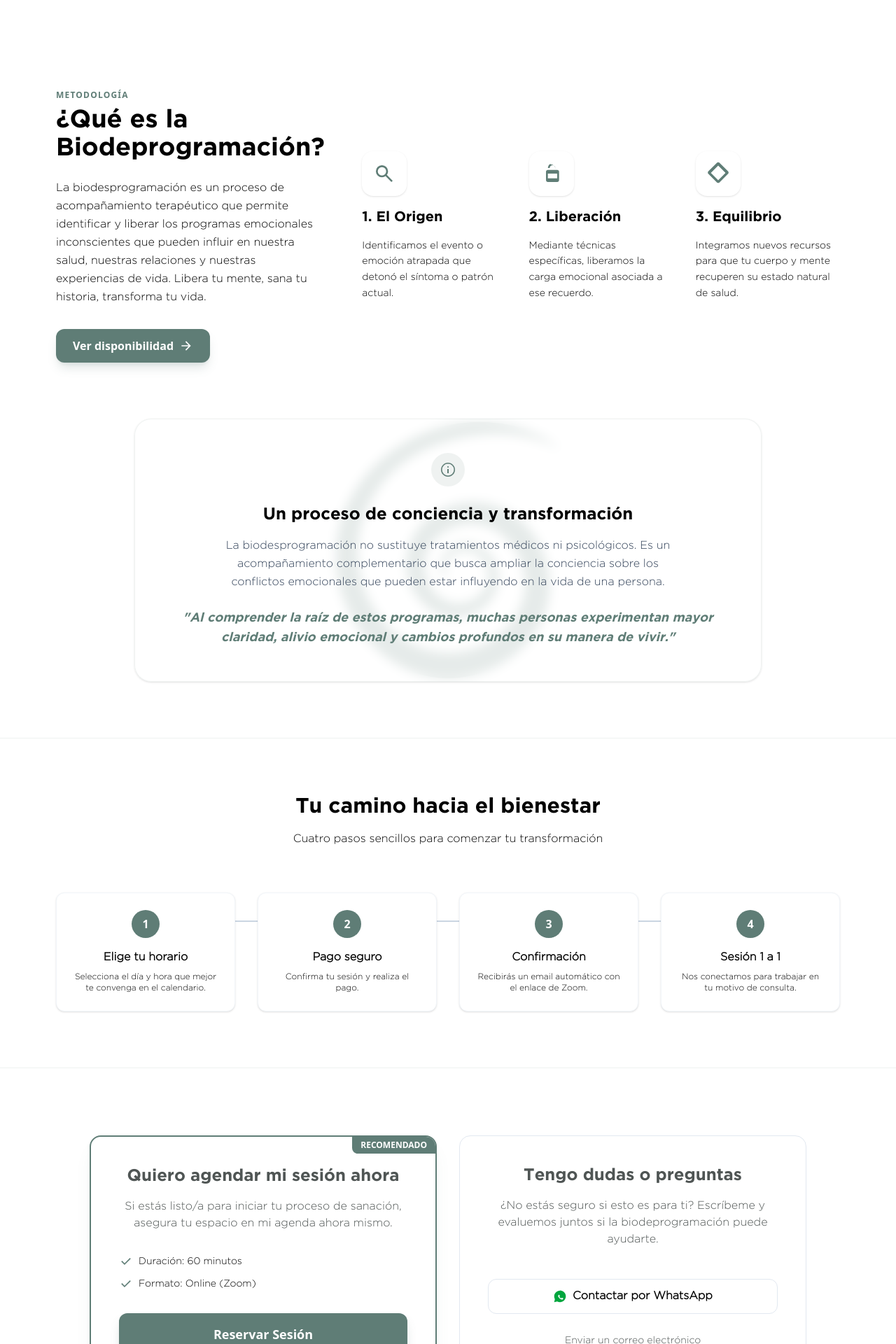
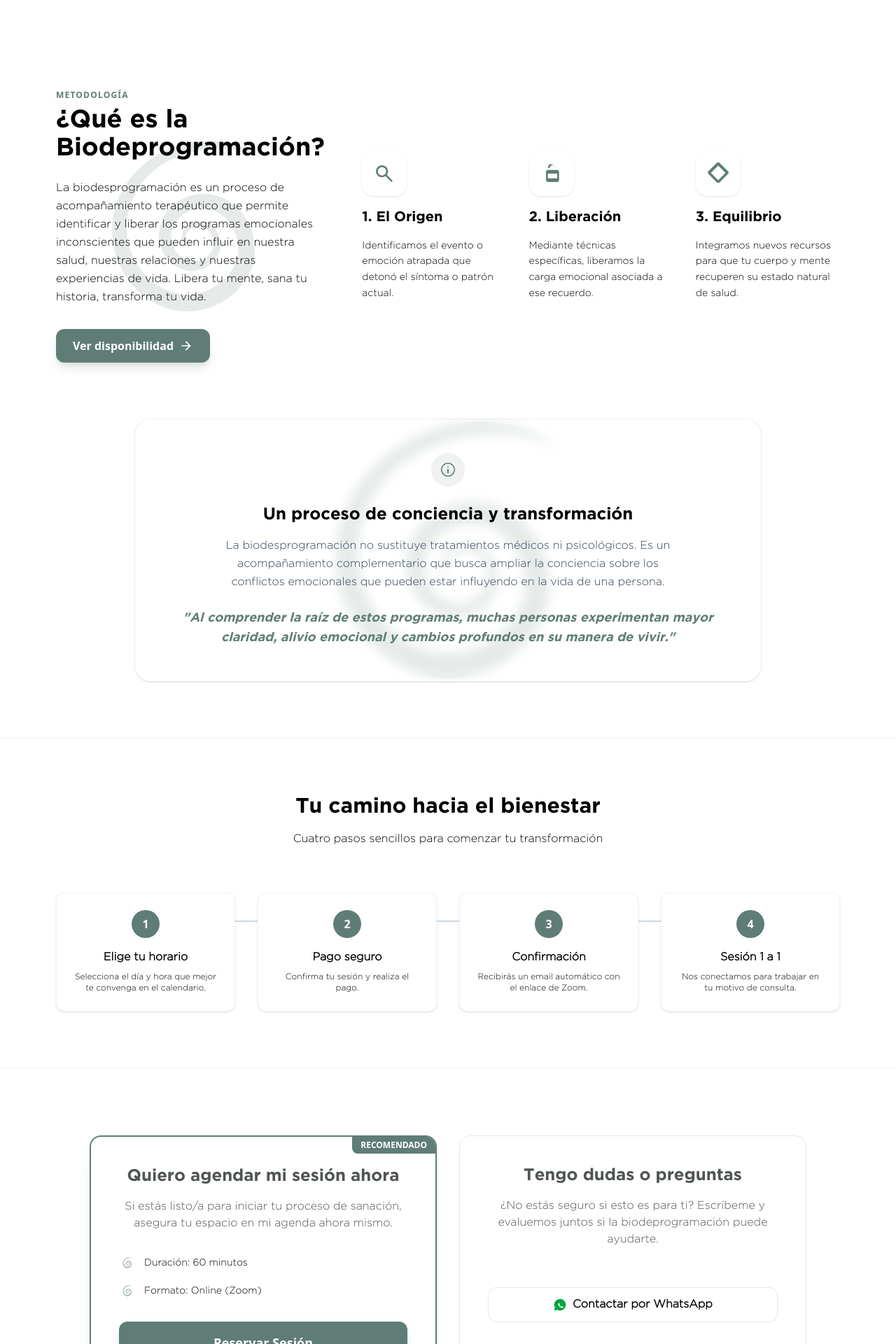
Before and after one commit to danielasuachadevs/danisuacha, a Next.js app: page / in a window 1280 px wide. Shown: the part 1720-3640 px from the top of the page at 70% size. Built offline with nearby package versions, Linux system fonts and the light colour scheme.

Commit message:
feat: add Testimonials, Footer, Methodology, and Pricing components with associated media assets

```diff
--- a/components/Footer.tsx
+++ b/components/Footer.tsx
@@ -10,7 +10,17 @@ export default function Footer() {
 
   return (
     <footer className="bg-primary py-16 px-6 lg:px-20 border-t border-white/10 overflow-hidden relative font-sans">
-      <div className="mx-auto max-w-7xl text-center animate-fade-in-up" style={{ animationFillMode: 'forwards' }}>
+      {/* Background Isotipo */}
+      <div className="absolute top-1/2 left-1/2 -translate-x-1/2 -translate-y-1/2 w-[600px] h-[600px] z-0 opacity-[0.05] pointer-events-none">
+        <Image
+          src="/multimedia/isotipo.png"
+          alt=""
+          fill
+          className="object-contain brightness-0 invert"
+        />
+      </div>
+
+      <div className="mx-auto max-w-7xl text-center animate-fade-in-up relative z-10" style={{ animationFillMode: 'forwards' }}>
         <div className="flex items-center justify-center mb-4 group h-16 relative">
           <div className="absolute top-1/2 left-1/2 -translate-x-1/2 -translate-y-1/2 w-[230px] h-[230px] group-hover:scale-105 transition-transform duration-500">
             <Image
@@ -73,6 +83,12 @@ export default function Footer() {
           {/* Facebook */}
           <Link href="https://www.facebook.com/danisuacha" target="_blank" aria-label="Facebook" className="text-white/70 hover:text-white transition-colors hover:scale-110 transform">
             <svg width="24" height="24" fill="currentColor" viewBox="0 0 24 24"><path d="M22 12c0-5.523-4.477-10-10-10S2 6.477 2 12c0 4.991 3.657 9.128 8.438 9.878v-6.987h-2.54V12h2.54V9.797c0-2.506 1.492-3.89 3.777-3.89 1.094 0 2.238.195 2.238.195v2.46h-1.26c-1.243 0-1.63.771-1.63 1.562V12h2.773l-.443 2.89h-2.33v6.988C18.343 21.128 22 16.991 22 12z"/></svg>
+          </Link>
+          {/* TikTok */}
+          <Link href="https://www.tiktok.com/@danisuacha?_r=1&_t=ZS-951snYT6sdU" target="_blank" aria-label="TikTok" className="text-white/70 hover:text-white transition-colors hover:scale-110 transform">
+            <svg width="24" height="24" fill="currentColor" viewBox="0 0 24 24">
+              <path d="M19.589 6.686a4.793 4.793 0 0 1-3.77-4.245V2h-3.445v13.672a2.896 2.896 0 1 1-2.896-2.896 2.854 2.854 0 0 1 .512.047v-3.504a7.443 7.443 0 0 0-3.408.831 7.42 7.42 0 1 0 10.37 7.027V7.5a8.166 8.166 0 0 0 3.737-.814V3.5a4.72 4.72 0 0 1-1.1 3.186z"/>
+            </svg>
           </Link>
         </div>
 
--- a/components/Methodology.tsx
+++ b/components/Methodology.tsx
@@ -38,9 +38,21 @@ export default function Methodology() {
 
   return (
     <section className="py-20 px-6 lg:px-20 bg-white overflow-hidden scroll-mt-32" id="servicios">
-      <div className="mx-auto max-w-7xl">
+      <div className="mx-auto max-w-7xl relative">
         <div className="flex flex-col lg:flex-row gap-16 items-center">
-          <div className="lg:w-1/3 animate-fade-in-up" style={{ animationFillMode: 'forwards' }}>
+          <div className="lg:w-1/3 animate-fade-in-up relative" style={{ animationFillMode: 'forwards' }}>
+            {/* Background Isotipo - Specific to this column */}
+            <div className="absolute top-1/2 left-1/2 -translate-x-1/2 -translate-y-1/2 w-[400px] h-[400px] z-0 opacity-[0.20] pointer-events-none">
+              <Image
+                src="/multimedia/isotipo.png"
+                alt=""
+                fill
+                className="object-contain"
+                priority
+              />
+            </div>
+
+            <div className="relative z-10">
               <span className="text-primary font-bold tracking-widest text-xs uppercase mb-2 block">Metodología</span>
               <h2 className="font-serif text-3xl md:text-4xl text-black mb-6">¿Qué es la Biodeprogramación?</h2>
               <p className="text-black mb-8 leading-relaxed font-sans">
@@ -59,6 +71,7 @@ export default function Methodology() {
                   <path d="M647-440H160v-80h487L423-744l57-56 320 320-320 320-57-56 224-224Z"/>
                 </svg>
               </Link>
+            </div>
           </div>
           <div className="lg:w-2/3 grid grid-cols-1 md:grid-cols-3 gap-8">
             {steps.map((step, index) => (
--- a/components/Pricing.tsx
+++ b/components/Pricing.tsx
@@ -1,5 +1,6 @@
 "use client";
 import Link from 'next/link';
+import Image from 'next/image';
 import { scrollTo } from '@/lib/scrollTo';
 
 export default function Pricing() {
@@ -14,18 +15,28 @@ export default function Pricing() {
             <p className="text-gray-deep mb-8 font-sans font-light">
               Si estás listo/a para iniciar tu proceso de sanación, asegura tu espacio en mi agenda ahora mismo.
             </p>
-            <ul className="text-left w-full mb-8 space-y-3 text-sm text-black font-sans">
-              <li className="flex items-center gap-2">
-                <svg xmlns="http://www.w3.org/2000/svg" height="20" viewBox="0 -960 960 960" width="20" fill="currentColor" className="text-primary">
-                  <path d="M382-240 154-468l57-57 171 171 367-367 57 57-424 424Z"/>
-                </svg>
-                Duración: 60 minutos
+            <ul className="text-left w-full mb-8 space-y-4 text-sm text-black font-sans">
+              <li className="flex items-center gap-3">
+                <div className="relative size-6 shrink-0 opacity-80">
+                  <Image
+                    src="/multimedia/isotipo.png"
+                    alt=""
+                    fill
+                    className="object-contain"
+                  />
+                </div>
+                <span>Duración: 60 minutos</span>
               </li>
-              <li className="flex items-center gap-2">
-                <svg xmlns="http://www.w3.org/2000/svg" height="20" viewBox="0 -960 960 960" width="20" fill="currentColor" className="text-primary">
-                  <path d="M382-240 154-468l57-57 171 171 367-367 57 57-424 424Z"/>
-                </svg>
-                Formato: Online (Zoom)
+              <li className="flex items-center gap-3">
+                <div className="relative size-6 shrink-0 opacity-80">
+                  <Image
+                    src="/multimedia/isotipo.png"
+                    alt=""
+                    fill
+                    className="object-contain"
+                  />
+                </div>
+                <span>Formato: Online (Zoom)</span>
               </li>
             </ul>
             <Link
--- a/components/Testimonials.tsx
+++ b/components/Testimonials.tsx
@@ -50,6 +50,12 @@ export default function Testimonials() {
       author: "Pancho Alvarado",
       location: "Paciente",
       img: ""
+    },
+    {
+      text: "La Biodesprogramación me ha ayudado a transformarme a nivel emocional y personal, así como encontrar el origen de algunas situaciones de mi vida que hoy me permiten observar y analizar mis pensamientos, creencias y patrones, desde una perspectiva mas consciente, lo que sin duda me ayudó a reconocer mis bloqueos y muchas de mis reacciones. Uno de los aspectos más valiosos ha sido comprender la conexión entre mis emociones y mi cuerpo, reconociendo cómo las vivencias y experiencias del pasado influyen en mi presente. Este proceso no solo me ha ayudado a liberar cargas emocionales, sino también a desarrollar una mayor empatía hacia mí misma. La biodesprogramación me ha brindado herramientas para tomar mejores decisiones y asumir la responsabilidad de mi propio proceso de cambio. Aunque no siempre ha sido fácil, cada paso ha representado una oportunidad de crecimiento y de aprendizaje. \n\n En general, puedo decir que este trabajo con la biodesprogramación me ha ayudado a eliminar \"enfermedades crónicas\" y mejorar mi salud notablemente, así como la forma, calidad y la percepción de mi vida.",
+      author: "Ely Ortega",
+      location: "Paciente",
+      img: "/multimedia/ely.jpeg"
     }
   ];
 
```
Also changed, not shown: public/multimedia/ely.jpeg (added). Lines whose indentation alone changed are shown as unchanged.
